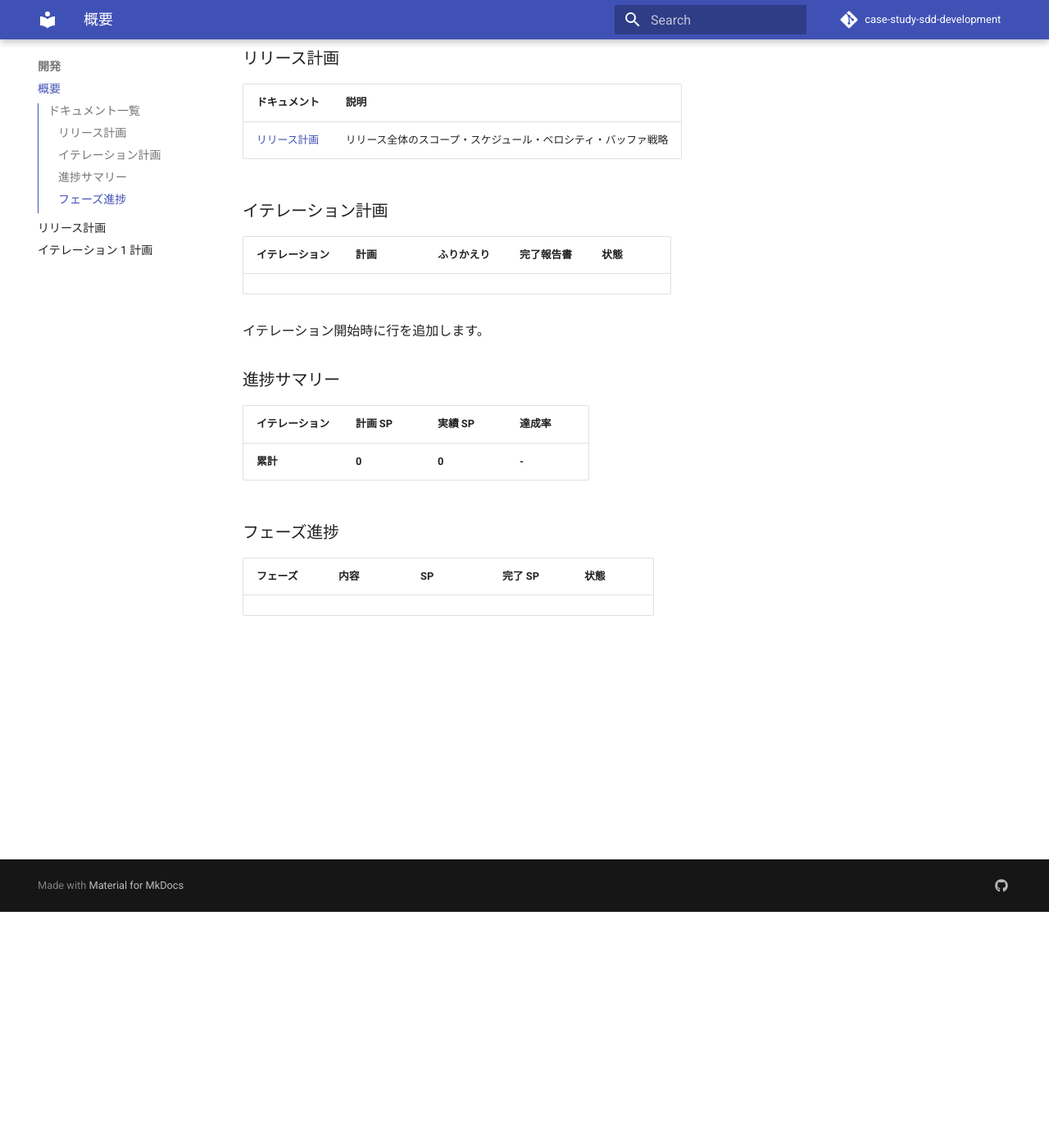
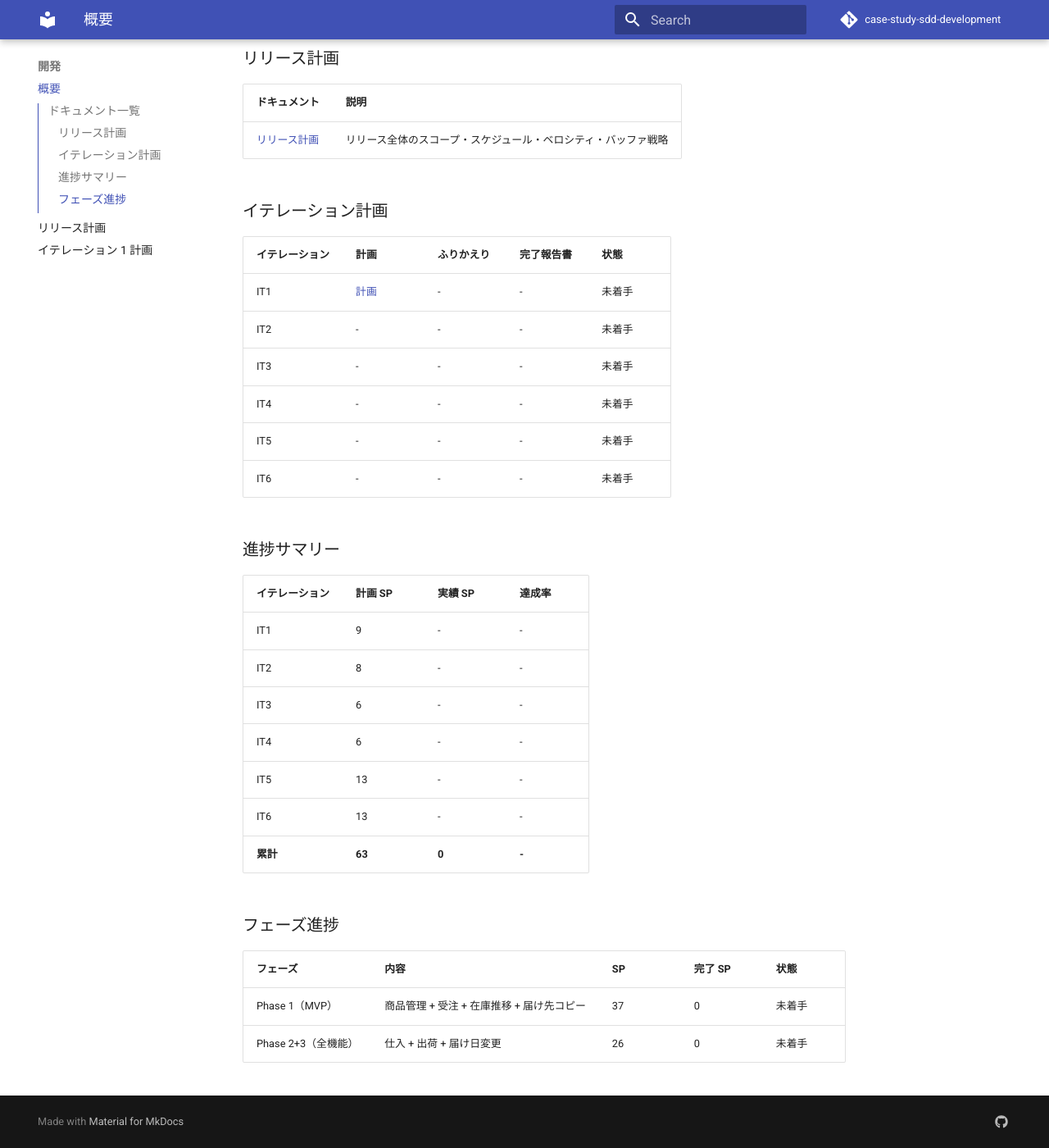
Before and after one commit to k2works/case-study-sdd-development, an MkDocs documentation site: the page built from docs/development/index.md, in a window 1280 px wide and 1400 px high, scrolled down 288 px. Shown: the whole window at 82% size. Built offline with MkDocs 1.6.1 and Material for MkDocs 9.7.7, drawn with Linux system fonts in a browser that asks for light colours; comment, search, counter and statistics services are not loaded.

Commit message:
docs: ドキュメントインデックスを最新構成に更新
- docs/index.md にイテレーション1計画を追加
- development/index.md にIT1-IT6の計画表・進捗サマリー・フェーズ進捗を追加

```diff
--- a/docs/development/index.md
+++ b/docs/development/index.md
@@ -7,23 +7,35 @@
 ### リリース計画
 
 | ドキュメント | 説明 |
-|-------------|------|
+| :--- | :--- |
 | [リリース計画](release_plan.md) | リリース全体のスコープ・スケジュール・ベロシティ・バッファ戦略 |
 
 ### イテレーション計画
 
 | イテレーション | 計画 | ふりかえり | 完了報告書 | 状態 |
-|---------------|------|-----------|-----------|------|
-
-イテレーション開始時に行を追加します。
+| :--- | :--- | :--- | :--- | :--- |
+| IT1 | [計画](iteration_plan-1.md) | - | - | 未着手 |
+| IT2 | - | - | - | 未着手 |
+| IT3 | - | - | - | 未着手 |
+| IT4 | - | - | - | 未着手 |
+| IT5 | - | - | - | 未着手 |
+| IT6 | - | - | - | 未着手 |
 
 ### 進捗サマリー
 
 | イテレーション | 計画 SP | 実績 SP | 達成率 |
-|---------------|---------|---------|--------|
-| **累計** | **0** | **0** | **-** |
+| :--- | :--- | :--- | :--- |
+| IT1 | 9 | - | - |
+| IT2 | 8 | - | - |
+| IT3 | 6 | - | - |
+| IT4 | 6 | - | - |
+| IT5 | 13 | - | - |
+| IT6 | 13 | - | - |
+| **累計** | **63** | **0** | **-** |
 
 ### フェーズ進捗
 
 | フェーズ | 内容 | SP | 完了 SP | 状態 |
-|---------|------|-----|---------|------|
+| :--- | :--- | :--- | :--- | :--- |
+| Phase 1（MVP） | 商品管理 + 受注 + 在庫推移 + 届け先コピー | 37 | 0 | 未着手 |
+| Phase 2+3（全機能） | 仕入 + 出荷 + 届け日変更 | 26 | 0 | 未着手 |
```
Also changed, not shown: docs/index.md (+1 -0 lines).
